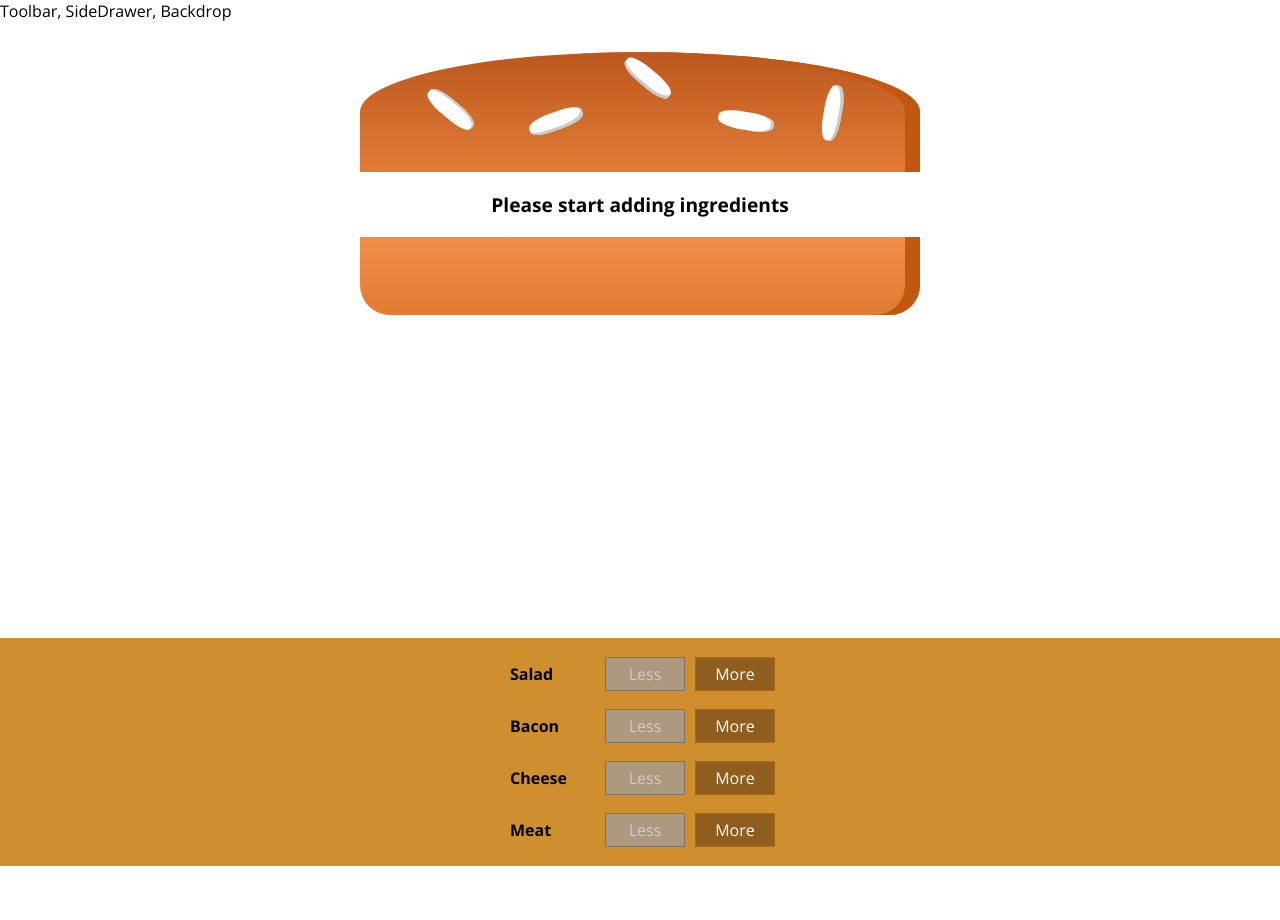
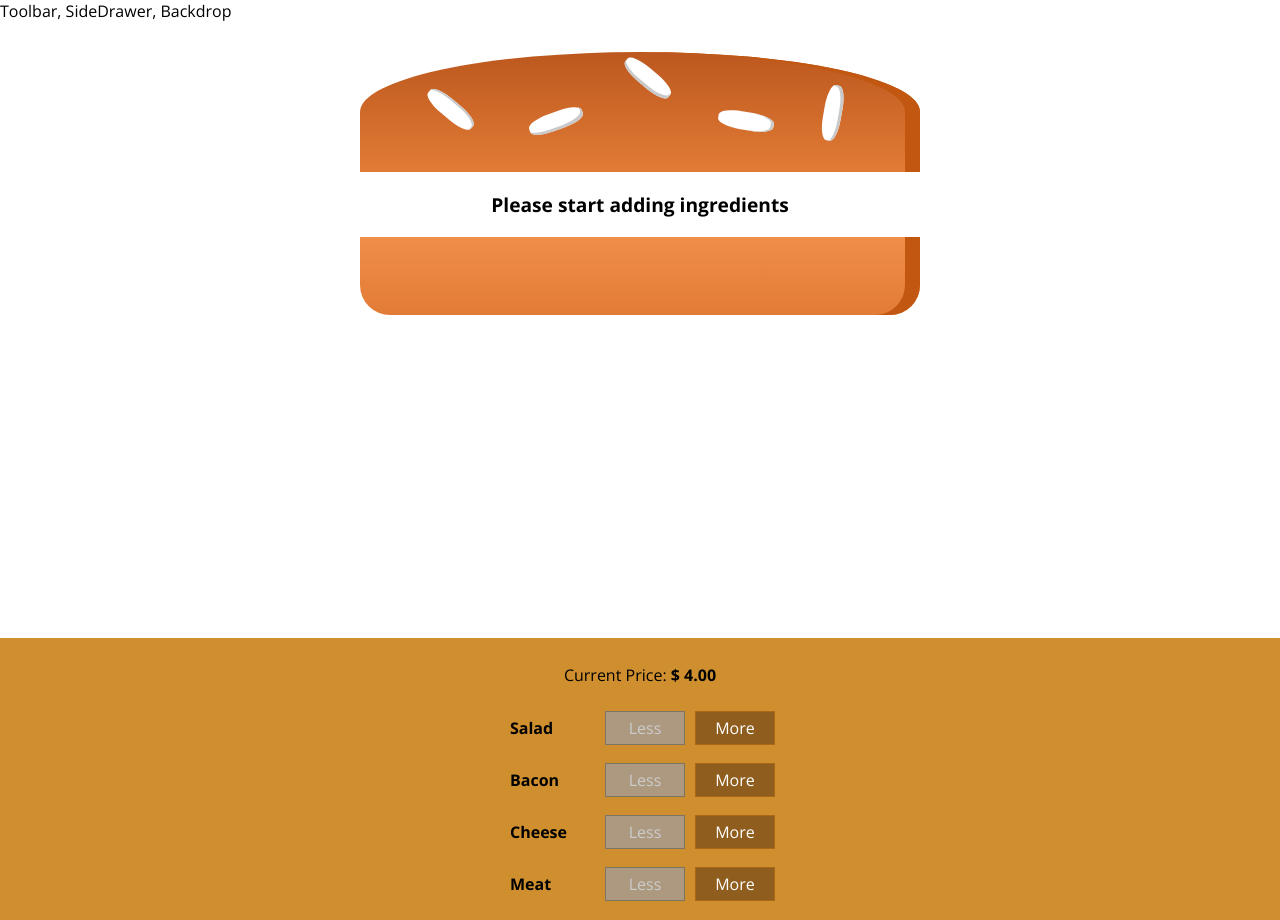
Before and after one commit to Gus-Gonz/React-The-Complete-Guide-Course-Proyect, a React app: page / in a window 1280 px wide. Before the commit the page ends 866 px from the top, so only its background shows below. Built offline with nearby package versions, Linux system fonts and the light colour scheme.

Commit message:
Ahora se renderiza Current Price

```diff
--- a/src/components/Burger/BuildControls/BuildControls.js
+++ b/src/components/Burger/BuildControls/BuildControls.js
@@ -10,6 +10,9 @@
 
 const buildControls = (props) => (
   <div className="BuildControls">
+    <p>
+      Current Price: <strong>$ {props.price.toFixed(2)}</strong>
+    </p>
     {controls.map((ctrl) => (
       <BuildControl
         key={ctrl.label}
--- a/src/components/Burger/Burger.js
+++ b/src/components/Burger/Burger.js
@@ -17,8 +17,6 @@
     transformedIngredients = <p>Please start adding ingredients</p>;
   }
 
-  console.log(transformedIngredients);
-
   return (
     <div className="Burger">
       <BurgerIngredient type="bread-top" />
--- a/src/containers/BurgerBuilder/BurgerBuilder.js
+++ b/src/containers/BurgerBuilder/BurgerBuilder.js
@@ -74,6 +74,7 @@
           ingredientAdded={this.addIngredientHandler}
           ingredientRemoved={this.removeIngredientHandler}
           disabled={disabledInfo}
+          price={this.state.totalPrice}
         />
       </Aux>
     );
```
